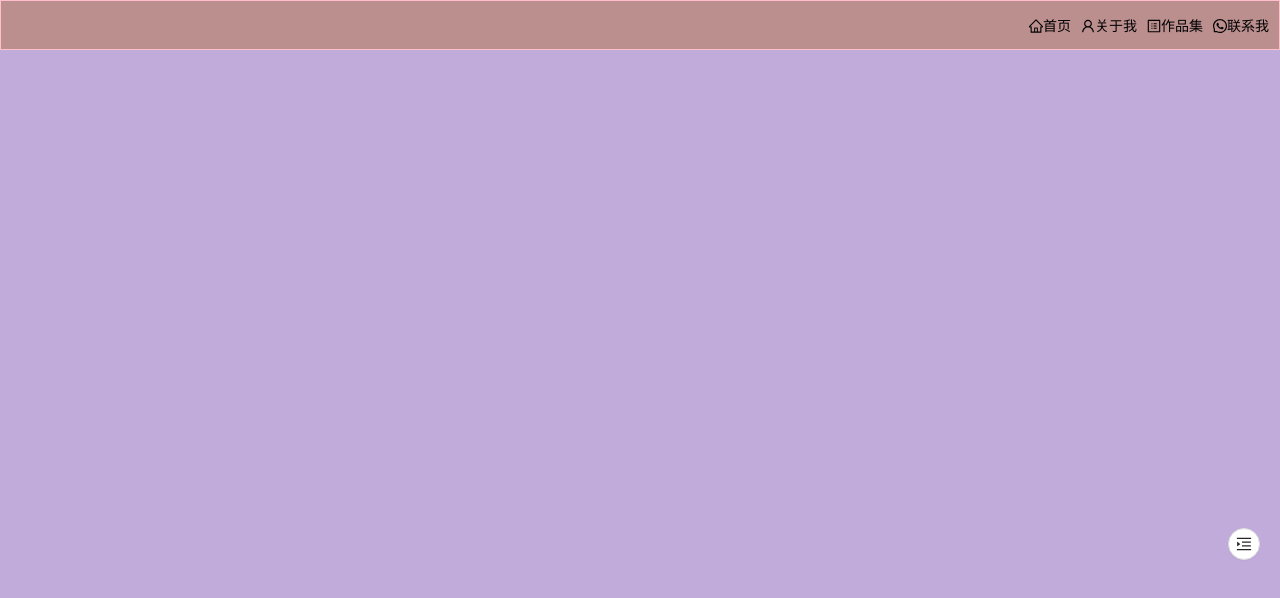
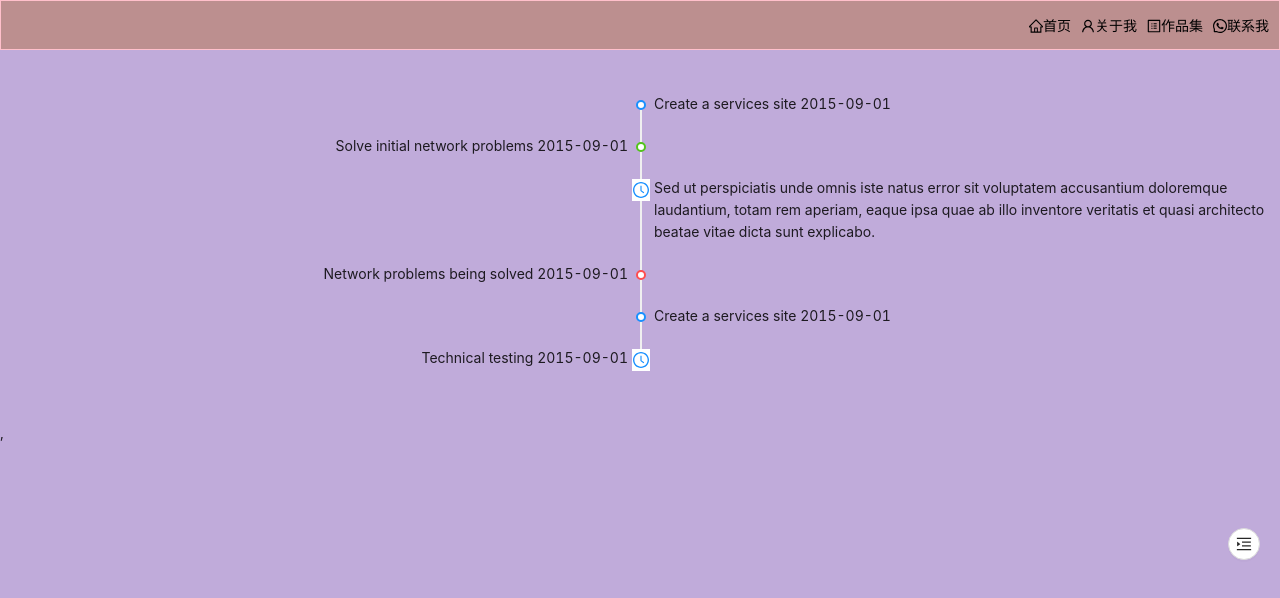
Before and after one commit to pollylii/perWeb, a React (Create React App) app: page /pages/Experience in a window 1280 px wide. Shown: the top 598 px of the page. Built offline with nearby package versions, Linux system fonts and the light colour scheme.

Commit message:
Experience

```diff
--- a/src/layout/index.scss
+++ b/src/layout/index.scss
@@ -17,6 +17,9 @@
             color:cornflowerblue;
         }
     }
+    .pages{
+        margin-top: 50px;
+    }
     .fixedBtn{
         position: fixed;
         bottom: 30%;
--- a/src/pages/Experience/index.jsx
+++ b/src/pages/Experience/index.jsx
@@ -1,11 +1,29 @@
 import React, { Component } from 'react'
+import { Timeline } from 'antd';
+import { ClockCircleOutlined } from '@ant-design/icons';
+import './index.scss'
 
-export default class Experience extends Component {
+//定义UI组件
+class Experience extends Component {
     render() {
         return (
-            <div>
-                Experience
+            <div className="experience">
+                <Timeline mode="alternate">
+                    <Timeline.Item>Create a services site 2015-09-01</Timeline.Item>
+                    <Timeline.Item color="green">Solve initial network problems 2015-09-01</Timeline.Item>
+                    <Timeline.Item dot={<ClockCircleOutlined style={{ fontSize: '16px' }} />}>
+                        Sed ut perspiciatis unde omnis iste natus error sit voluptatem accusantium doloremque
+                        laudantium, totam rem aperiam, eaque ipsa quae ab illo inventore veritatis et quasi architecto
+                        beatae vitae dicta sunt explicabo.
+                    </Timeline.Item>
+                    <Timeline.Item color="red">Network problems being solved 2015-09-01</Timeline.Item>
+                    <Timeline.Item>Create a services site 2015-09-01</Timeline.Item>
+                    <Timeline.Item dot={<ClockCircleOutlined style={{ fontSize: '16px' }} />}>
+                        Technical testing 2015-09-01
+                    </Timeline.Item>
+                </Timeline>,
             </div>
         )
     }
 }
+export default Experience
--- a/src/pages/Experience/index.scss
+++ b/src/pages/Experience/index.scss
@@ -0,0 +1,3 @@
+.experience{
+    margin-top: 100px;
+}
```
